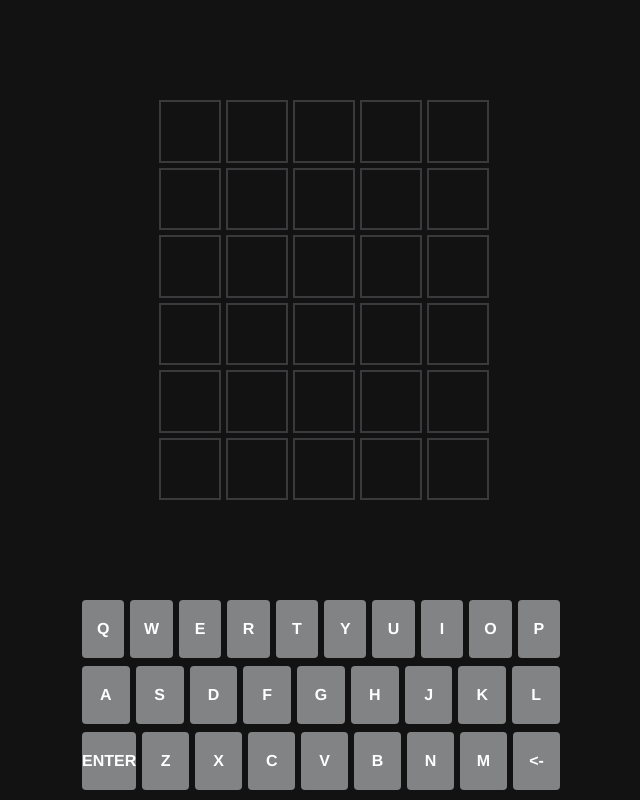
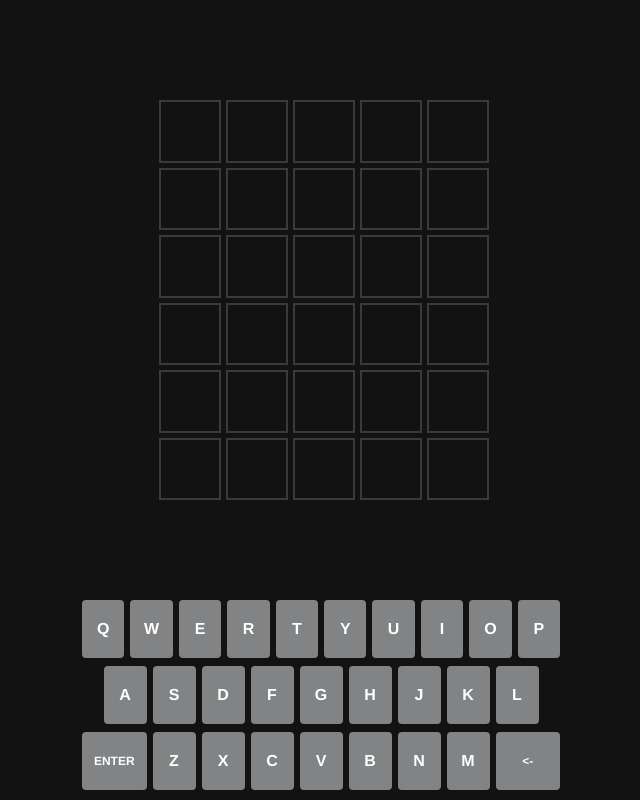
Before and after one commit to iamBevan/wordle, a React (Vite) app: page / in a window 1280 px wide. Shown: the whole page, without its empty margins (316-956 px from the left). Built offline with nearby package versions, Linux system fonts and the light colour scheme.

Commit message:
keyboard styling

```diff
--- a/src/components/keyboard/keyboard.module.scss
+++ b/src/components/keyboard/keyboard.module.scss
@@ -33,4 +33,26 @@
         text-align: center;
         box-sizing: border-box;
     }
+
+    [data-state="present"] {
+        background-color: var(--yellow);
+    }
+
+    [data-state="correct"] {
+        background-color: var(--green);
+    }
+
+    [data-state="absent"] {
+        background-color: var(--color-tone-4);
+    }
+
+    [data-key="ENTER"],
+    [data-key="BACKSPACE"] {
+        flex: 1.5;
+        font-size: 12px;
+    }
+
+    [data-key="spacer"] {
+        flex: 0.5;
+    }
 }
--- a/src/components/keyboard/keyboard.tsx
+++ b/src/components/keyboard/keyboard.tsx
@@ -21,13 +21,13 @@ export const Keyboard = () => {
 
     const guessedKeys = [...new Set(flattenedGuesses)];
 
-    const getBackgroundColor = (key: string): string => {
-        if (correctKeys.flat().includes(key)) return "#538d4e";
+    const getKeyState = (key: string): string => {
+        if (correctKeys.flat().includes(key)) return "correct";
 
         if (flattenedGuesses.includes(key) && state.solution.includes(key))
-            return "#b59f3b";
+            return "present";
 
-        if (guessedKeys.includes(key)) return "gray";
+        if (guessedKeys.includes(key)) return "absent";
 
         return "";
     };
@@ -37,8 +37,9 @@ export const Keyboard = () => {
             <div className={styles.row}>
                 {topRow.map((key) => (
                     <button
-                        // style={{ backgroundColor: getBackgroundColor(key) }}
                         className={styles.button}
+                        data-state={getKeyState(key)}
+                        data-key={key}
                         key={key}
                     >
                         {key}
@@ -46,21 +47,25 @@ export const Keyboard = () => {
                 ))}
             </div>
             <div className={styles.row}>
+                <div data-key="spacer" />
                 {middleRow.map((key) => (
                     <div
-                        // style={{ backgroundColor: getBackgroundColor(key) }}
                         className={styles.button}
+                        data-state={getKeyState(key)}
+                        data-key={key}
                         key={key}
                     >
                         {key}
                     </div>
                 ))}
+                <div data-key="spacer" />
             </div>
             <div className={styles.row}>
                 {bottomRow.map((key) => (
                     <div
-                        // style={{ backgroundColor: getBackgroundColor(key) }}
                         className={styles.button}
+                        data-state={getKeyState(key)}
+                        data-key={key}
                         key={key}
                     >
                         {key === "BACKSPACE" ? "<-" : key}
--- a/src/styles/App.scss
+++ b/src/styles/App.scss
@@ -1,10 +1,4 @@
 .main {
-    // height: 100%;
-    // display: flex;
-    // justify-content: center;
-    // flex-direction: column;
-    // align-items: center;
-
     width: 100%;
     max-width: 500px;
     margin: 0 auto;
```
